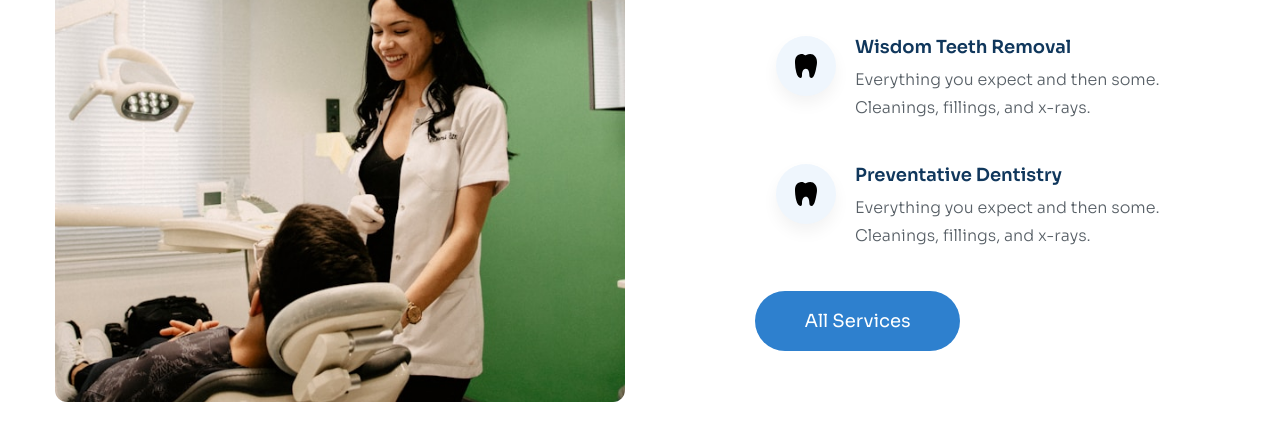
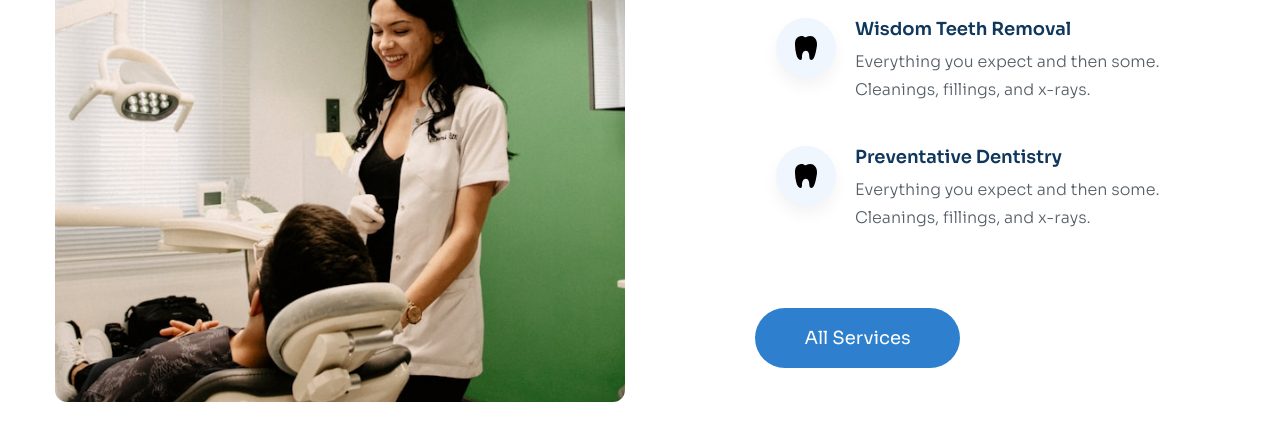
Before and after one commit to Wisper23/DuanFigma3, a plain HTML site: page index.html in a window 1280 px wide. Shown: the part 1328-1769 px from the top of the page. Drawn offline with Linux system fonts and the light colour scheme.

Commit message:
5.2 code service

```diff
--- a/assets/css/style.css
+++ b/assets/css/style.css
@@ -264,6 +264,6 @@ a {
   line-height: 1.75; /* 175% */
 }
 
-.service__btn{
-  margin-top: 20px;
+.service__btn {
+  margin-top: 55px;
 }
```
